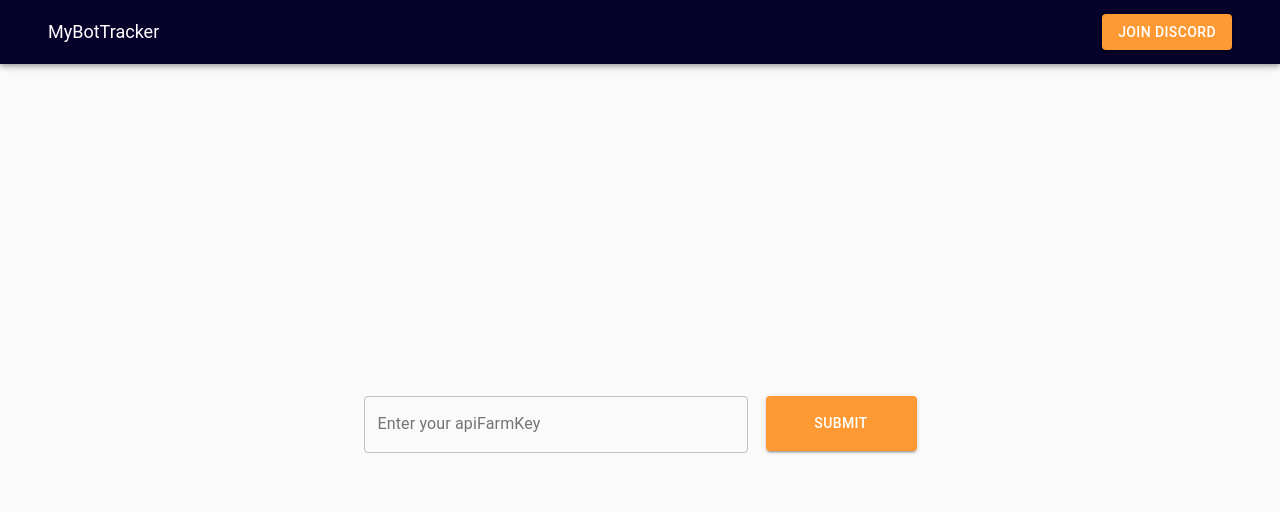
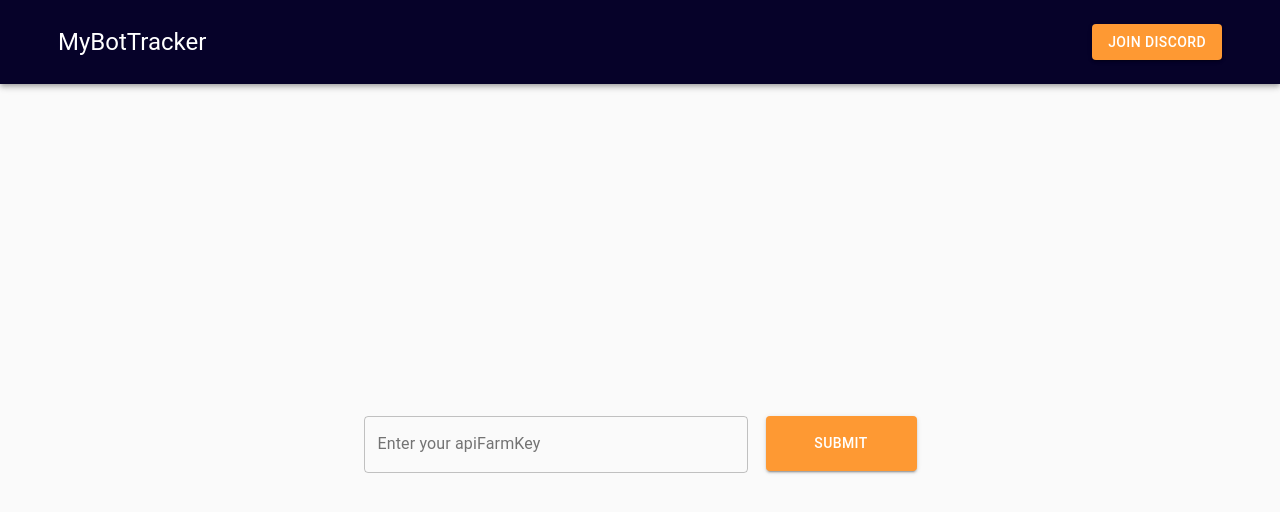
Before and after one commit to kirankulkarnicronj/mybot-webapp, a React (Create React App) app: page / in a window 1280 px wide. Shown: the top 512 px of the page. Built offline with nearby package versions, Linux system fonts and the light colour scheme.

Commit message:
navbar setup , inline css and makestyle removed and api calls and handle api reponse

```diff
--- a/package.json
+++ b/package.json
@@ -8,6 +8,7 @@
     "@testing-library/jest-dom": "^5.14.1",
     "@testing-library/react": "^11.2.7",
     "@testing-library/user-event": "^12.8.3",
+    "axios": "^1.3.4",
     "react": "^17.0.2",
     "react-dom": "^17.0.2",
     "react-router-dom": "^5.2.0",
--- a/src/App.js
+++ b/src/App.js
@@ -2,18 +2,14 @@ import React from "react";
 import { BrowserRouter as Router, Switch, Route } from "react-router-dom";
 import Navbar from "./component/Navbar";
 import Home from "./pages/home";
-import About from "./pages/about";
-import Contact from "./pages/contact";
-import Faq from "./pages/faq";
+import BotsDashboard from "./pages/botsdashboard";
 function App() {
   return (
     <Router>
       <Navbar />
       <Switch>
         <Route exact path="/" component={Home} />
-        <Route path="/about" component={About} />
-        <Route path="/contact" component={Contact} />
-        <Route path="/faq" component={Faq} />
+        <Route path="/bots" component={BotsDashboard} />
       </Switch>
     </Router>
   );
--- a/src/component/Navbar.js
+++ b/src/component/Navbar.js
@@ -4,60 +4,38 @@ import {
   Toolbar,
   CssBaseline,
   Typography,
-  makeStyles,
   useTheme,
   useMediaQuery,
   Container,
 } from "@material-ui/core";
-import { Link } from "react-router-dom";
 import Button from "@material-ui/core/Button";
 import DrawerComponent from "./Drawer";
-
-const useStyles = makeStyles((theme) => ({
-  navlinks: {
-    marginLeft: theme.spacing(5),
-    display: "flex",
-  },
-  logo: {
-    flexGrow: "1",
-    cursor: "pointer",
-    fontSize: "18px",
-  },
-  link: {
-    textDecoration: "none",
-    color: "white",
-    fontSize: "20px",
-    marginLeft: theme.spacing(20),
-    borderBottom: "1px solid transparent",
-    "&:hover": {
-      color: "yellow",
-      borderBottom: "1px solid white",
-    },
-  },
-  button: {
-    backgroundColor: "#FE9933",
-    color: "#fff",
-  },
-}));
+import "./navbar.css";
 
 function Navbar() {
-  const classes = useStyles();
   const theme = useTheme();
+
   const isMobile = useMediaQuery(theme.breakpoints.down("md"));
-
+  const handleclick = () => {
+    window.location.href = "https://discord.gg/y9NGNwT8Ed";
+  };
   return (
-    <AppBar position="static" style={{ backgroundColor: "#060229" }}>
+    <AppBar position="static" className="navbarheader">
       <CssBaseline />
       <Container>
         <Toolbar>
-          <Typography variant="h5" className={classes.logo}>
+          <Typography variant="h5" className="logo">
             MyBotTracker
           </Typography>
           {isMobile ? (
             <DrawerComponent />
           ) : (
-            <div className={classes.navlinks}>
-              <Button variant="contained" className={classes.button}>
+            <div className="navlinks">
+              <Button
+                variant="contained"
+                onClick={handleclick}
+                className="navbarsubmitbutton"
+              >
                 Join Discord
               </Button>
             </div>
--- /dev/null
+++ b/src/component/navbar.css
@@ -0,0 +1,28 @@
+.navbarheader {
+  background-color: #060229 !important;
+  padding: 10px;
+}
+.navbarsubmitbutton {
+  background-color: #fe9933 !important;
+  color: #fff !important;
+}
+.links {
+  text-decoration: none;
+  color: white;
+  font-size: 20px;
+  margin-left: 20px;
+  border-bottom: 1px solid transparent;
+}
+.links:hover {
+  color: yellow;
+  border-bottom: 1px solid white;
+}
+.navlinks {
+  margin-left: 10px;
+  display: flex;
+}
+.logo {
+  flex-grow: 1;
+  cursor: pointer;
+  font-size: 18px;
+}
--- a/src/pages/about.js
+++ /dev/null
@@ -1,6 +0,0 @@
-import { Typography } from "@material-ui/core";
-
-function About() {
-  return <Typography>About us page</Typography>;
-}
-export default About;
--- /dev/null
+++ b/src/pages/botsdashboard.js
@@ -0,0 +1,10 @@
+import { Typography } from "@material-ui/core";
+
+function BotsDashboard() {
+  return (
+    <div>
+      <h1>dkjhj</h1>
+    </div>
+  );
+}
+export default BotsDashboard;
--- a/src/pages/home.css
+++ b/src/pages/home.css
@@ -15,6 +15,16 @@
   width: 356px !important;
   height: 20px !important;
 }
+.submitbutton {
+  background-color: #fe9933 !important;
+  color: #fff !important;
+  margin-left: 18px !important;
+  width: 151px !important;
+  height: 55px !important;
+}
+.errorMsgBody {
+  color: red;
+}
 @media (max-width: 720px) {
   .MuiInputBase-input {
     width: 100% !important;
--- a/src/pages/home.js
+++ b/src/pages/home.js
@@ -1,23 +1,40 @@
-import React, { useEffect, useState } from "react";
-import { Typography, TextField, makeStyles, Button } from "@material-ui/core";
+import React, { useState, useEffect } from "react";
+import { TextField, Button } from "@material-ui/core";
 import "./home.css";
-const useStyles = makeStyles((theme) => ({
-  button: {
-    backgroundColor: "#FE9933",
-    color: "#fff",
-    marginLeft: "18px",
-    width: "151px",
-    height: "55px",
-  },
-}));
+import axios from "axios";
+import { useHistory } from "react-router-dom";
 function Home() {
-  const classes = useStyles();
+  const history = useHistory();
   const [inputvalue, setinputvalue] = useState("");
+
+  const [errormessage, setErrorMessage] = useState(false);
   const handlechange = (e) => {
     setinputvalue(e.target.value);
   };
+
+  const handlebutton = async () => {
+    const resp = await axios.post(
+      `http://osrsbottrackerbackend-env.eba-msbngixc.us-east-1.elasticbeanstalk.com/osrsbottracker/api/v1/farm/validate`,
+      { apiFarmKey: inputvalue },
+      {
+        headers: {
+          accept: "application/json",
+          "Content-Type": "application/json",
+        },
+      }
+    );
+    console.log(resp.data.success);
+    if (resp.data.success) {
+      setErrorMessage(false);
+      history.push("/bots");
+    } else {
+      setErrorMessage(true);
+    }
+  };
+
   return (
     <div className="App-header">
+      {errormessage ? <MsgBox msg={"Invalid Api Farm Key"} /> : ""}
       <div className="buttonwraper">
         <TextField
           id="outlined-basic"
@@ -26,11 +43,22 @@ function Home() {
           onChange={handlechange}
           value={inputvalue}
         />
-        <Button variant="contained" className={classes.button}>
+        <Button
+          variant="contained"
+          onClick={handlebutton}
+          className="submitbutton"
+        >
           Submit
         </Button>
       </div>
     </div>
   );
 }
+const MsgBox = ({ msg }) => {
+  return (
+    <div>
+      <div className="errorMsgBody">{msg}</div>
+    </div>
+  );
+};
 export default Home;
```
Also changed, not shown: 1 other file (tests, documents, lock files or other folders).
